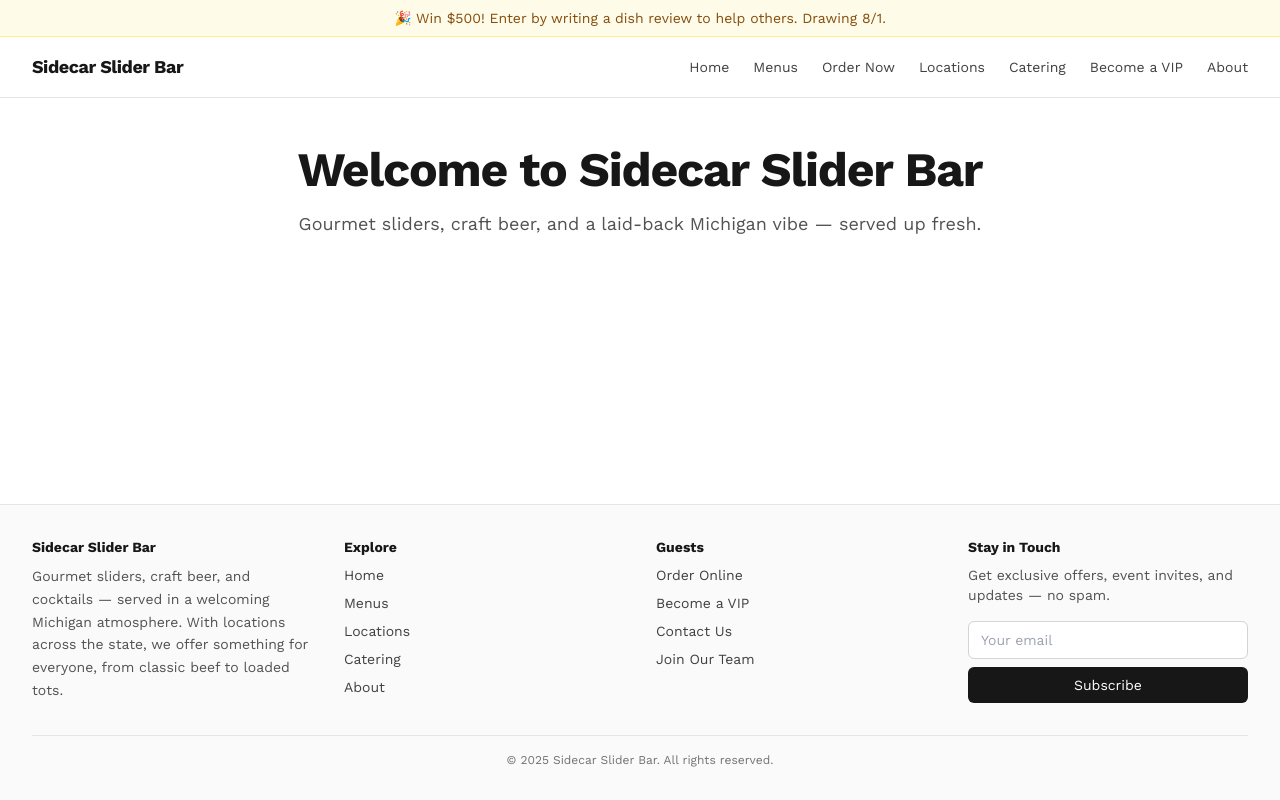
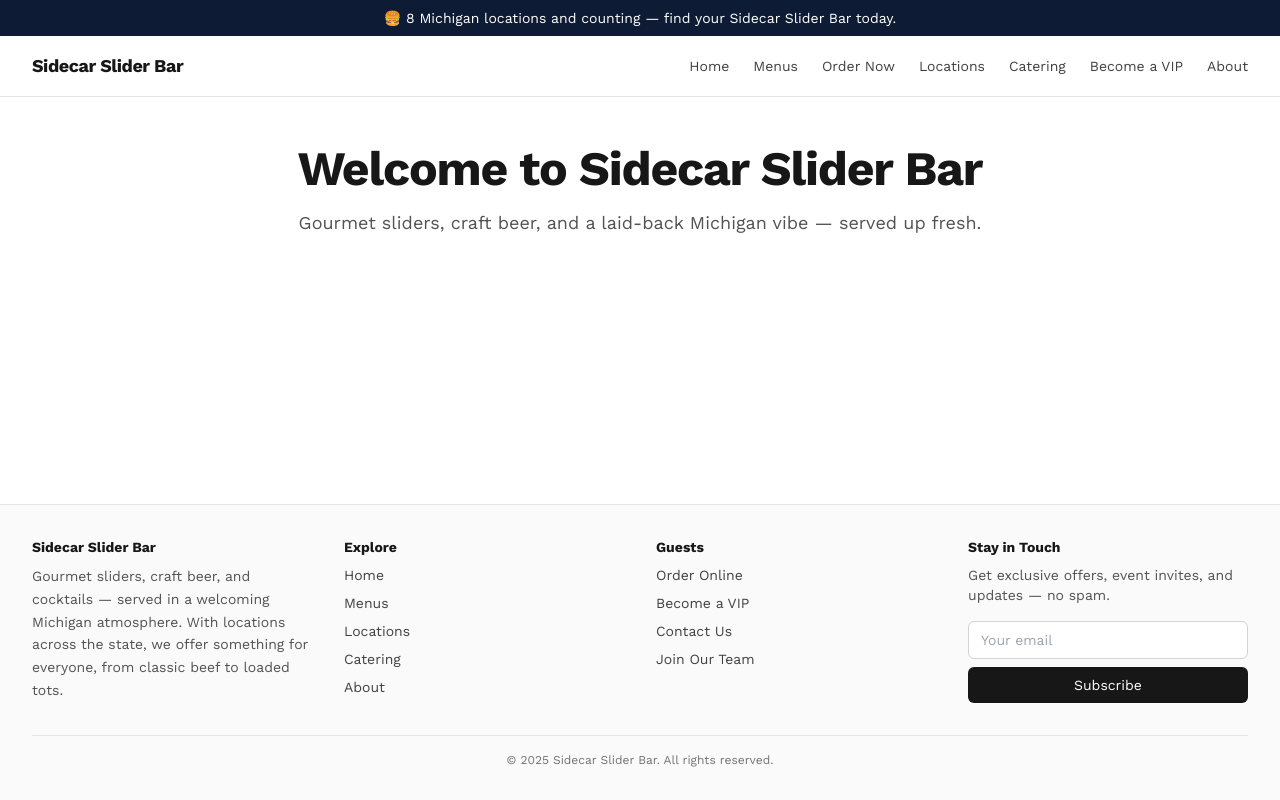
Before and after one commit to AaronRDurant/sidecar-slider-bar, a Next.js app: page / in a window 1280 px wide. Built offline with nearby package versions, Linux system fonts and the light colour scheme.

Commit message:
Update top info bar

```diff
--- a/src/components/InfoBar.tsx
+++ b/src/components/InfoBar.tsx
@@ -1,12 +1,28 @@
 "use client";
 
+const MOBILE_MESSAGE = (
+  <>
+    <span role="img" aria-label="burger">
+      🍔
+    </span>{" "}
+    8 Michigan locations and counting
+  </>
+);
+
+const DESKTOP_MESSAGE = (
+  <>
+    <span role="img" aria-label="burger">
+      🍔
+    </span>{" "}
+    8 Michigan locations and counting — find your Sidecar Slider Bar today.
+  </>
+);
+
 export default function InfoBar() {
-  const message =
-    "🎉 Win $500! Enter by writing a dish review to help others. Drawing 8/1.";
-
   return (
-    <div className="bg-yellow-50 text-yellow-800 border-b border-yellow-200 text-sm text-center px-4 py-2 font-medium">
-      {message}
+    <div className="bg-[#0e1b34] text-white text-sm text-center px-4 py-2 font-medium">
+      <div className="block sm:hidden">{MOBILE_MESSAGE}</div>
+      <div className="hidden sm:block">{DESKTOP_MESSAGE}</div>
     </div>
   );
 }
```
